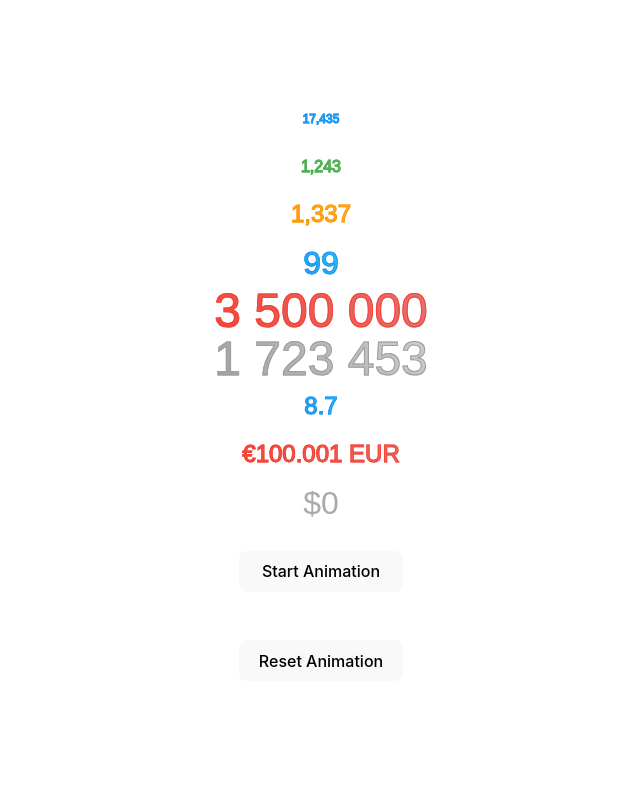
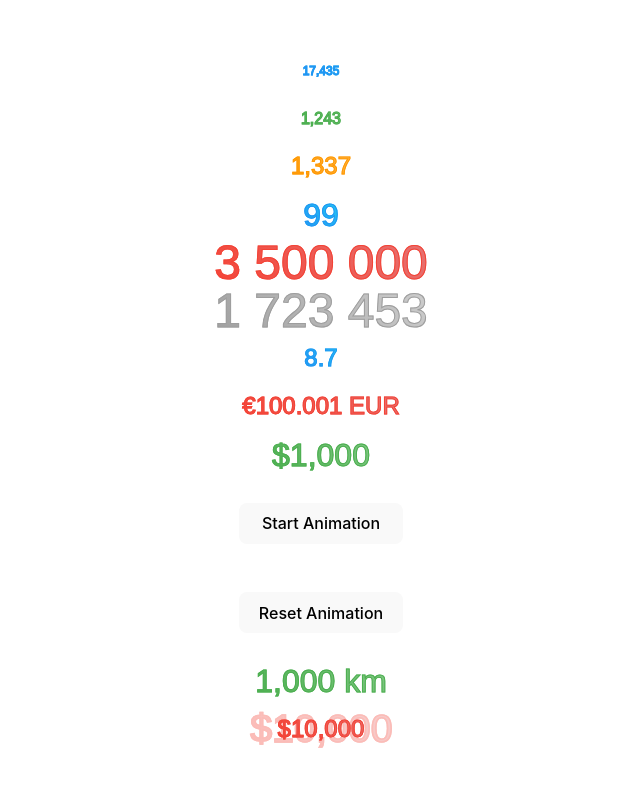
Before and after one commit to hising/react-counter, a React (Vite) app: page / in a window 1280 px wide. Shown: the top 786 px of the page, without its empty margins (319-959 px from the left). Built offline with nearby package versions, Linux system fonts and the light colour scheme.

Commit message:
Add step and randomStep props to Counter component
Introduce `step` for incremental steps and `randomStep` to add randomness in the Counter animation. Updated logic to handle these props and demonstrated usage in example instances within `App.tsx`.

```diff
--- a/src/App.tsx
+++ b/src/App.tsx
@@ -60,6 +60,25 @@ function App() {
             />
             <button onClick={() => setTrigger(true)}>Start Animation</button>
             <button onClick={() => setTrigger(false)}>Reset Animation</button>
+            <Counter
+                start={0}
+                end={1000}
+                duration={2000}
+                size="lg"
+                color="green"
+                step={10} // Increments by 10
+                suffix=" km"
+            />
+            <Counter
+                start={100}
+                end={10000}
+                duration={5000}
+                size="md"
+                color="red"
+                step={100} // Increments by 100
+                randomStep={true} // Add random variance to steps
+                prefix="$"
+            />
         </div>
     );
 }
--- a/src/ui/Counter.tsx
+++ b/src/ui/Counter.tsx
@@ -1,4 +1,4 @@
-import React, { useEffect, useState } from "react";
+import React, { useState } from "react";
 import { useSpring, animated } from "@react-spring/web";
 import clsx from "clsx";
 import styles from "./Counter.module.css";
@@ -19,7 +19,9 @@ interface CounterProps {
     prefix?: string;
     suffix?: string;
     easing?: EasingType | ((t: number) => number);
-    trigger?: boolean; // Animation trigger prop
+    trigger?: boolean;
+    step?: number; // Incremental step size
+    randomStep?: boolean; // Add randomness to steps
 }
 
 const predefinedEasings: Record<EasingType, (t: number) => number> = {
@@ -40,34 +42,30 @@ export const Counter: React.FC<CounterProps> = ({
     prefix = "",
     suffix = "",
     easing = "linear",
-    trigger = true, // Default to auto-start
+    trigger = true,
+    step,
+    randomStep = false,
 }) => {
     const [countingFinished, setCountingFinished] = useState(false);
     const [showAnimation, setShowAnimation] = useState(false);
-    const [animationTrigger, setAnimationTrigger] = useState(trigger);
-
-    useEffect(() => {
-        if (trigger) {
-            setAnimationTrigger(true);
-        } else {
-            setAnimationTrigger(false);
-            setCountingFinished(false);
-            setShowAnimation(false);
-        }
-    }, [trigger]);
 
     const easingFunction = typeof easing === "string" ? predefinedEasings[easing] : easing;
 
+    const calculateStep = (value: number) => {
+        if (!step) return value; // Smooth animation
+        const increment = step || 1;
+        const randomFactor = randomStep ? Math.random() * 0.5 + 0.75 : 1; // Add randomness
+        return Math.round(value / increment) * increment * randomFactor;
+    };
+
     const { number } = useSpring({
         from: { number: start },
-        to: { number: animationTrigger ? end : start },
+        to: { number: end },
         config: { duration, easing: easingFunction },
         reset: !trigger,
         onRest: () => {
-            if (animationTrigger) {
-                setCountingFinished(true);
-                setShowAnimation(true);
-            }
+            setCountingFinished(true);
+            setShowAnimation(true);
         },
     });
 
@@ -110,7 +108,7 @@ export const Counter: React.FC<CounterProps> = ({
             )}
             {!countingFinished && (
                 <animated.span className={clsx(styles.number, styles.dull, styles[size])}>
-                    {number.to((n) => `${prefix}${formatNumber(n)}${suffix}`)}
+                    {number.to((n) => `${prefix}${formatNumber(calculateStep(n))}${suffix}`)}
                 </animated.span>
             )}
         </div>
```
